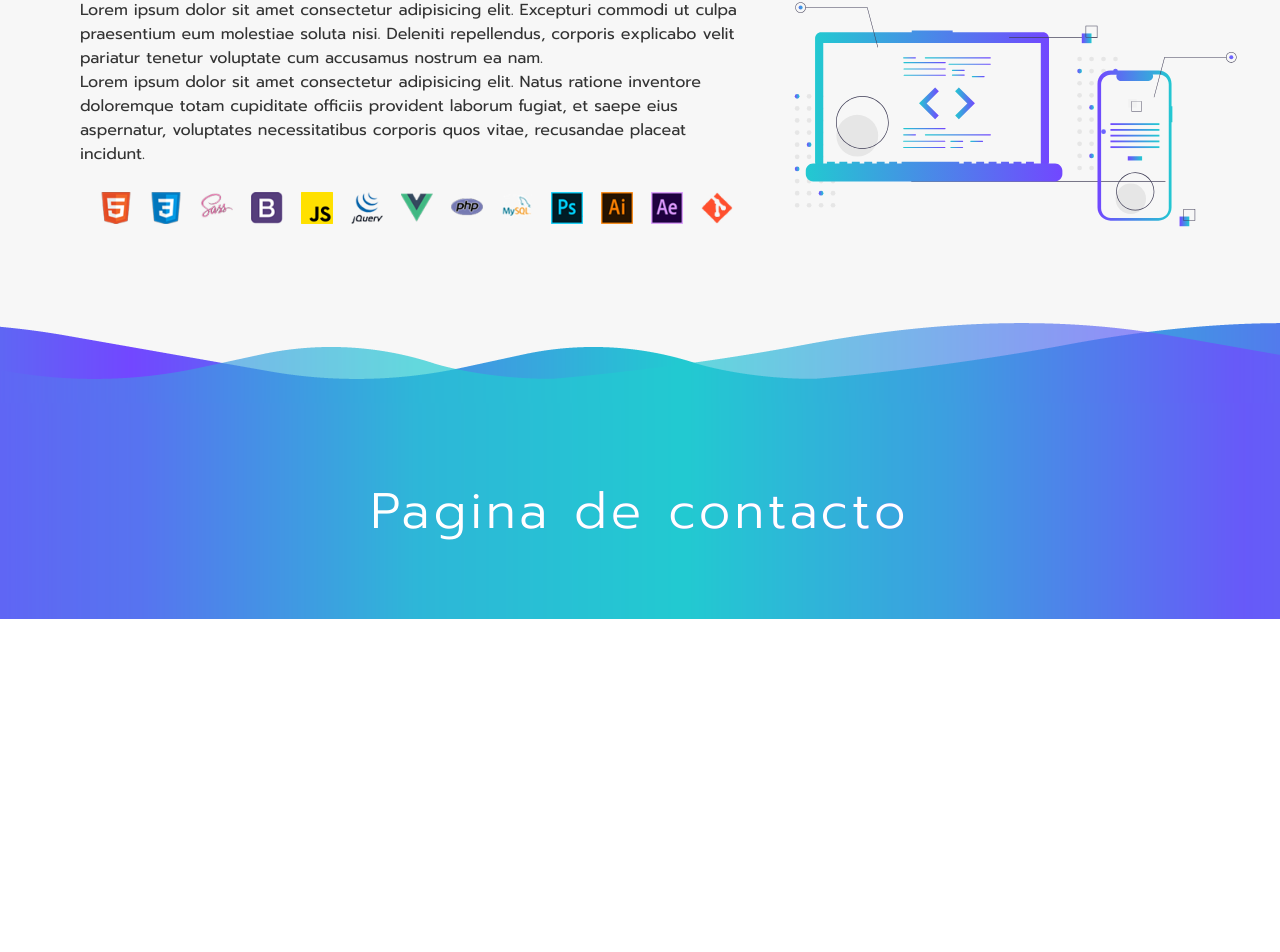
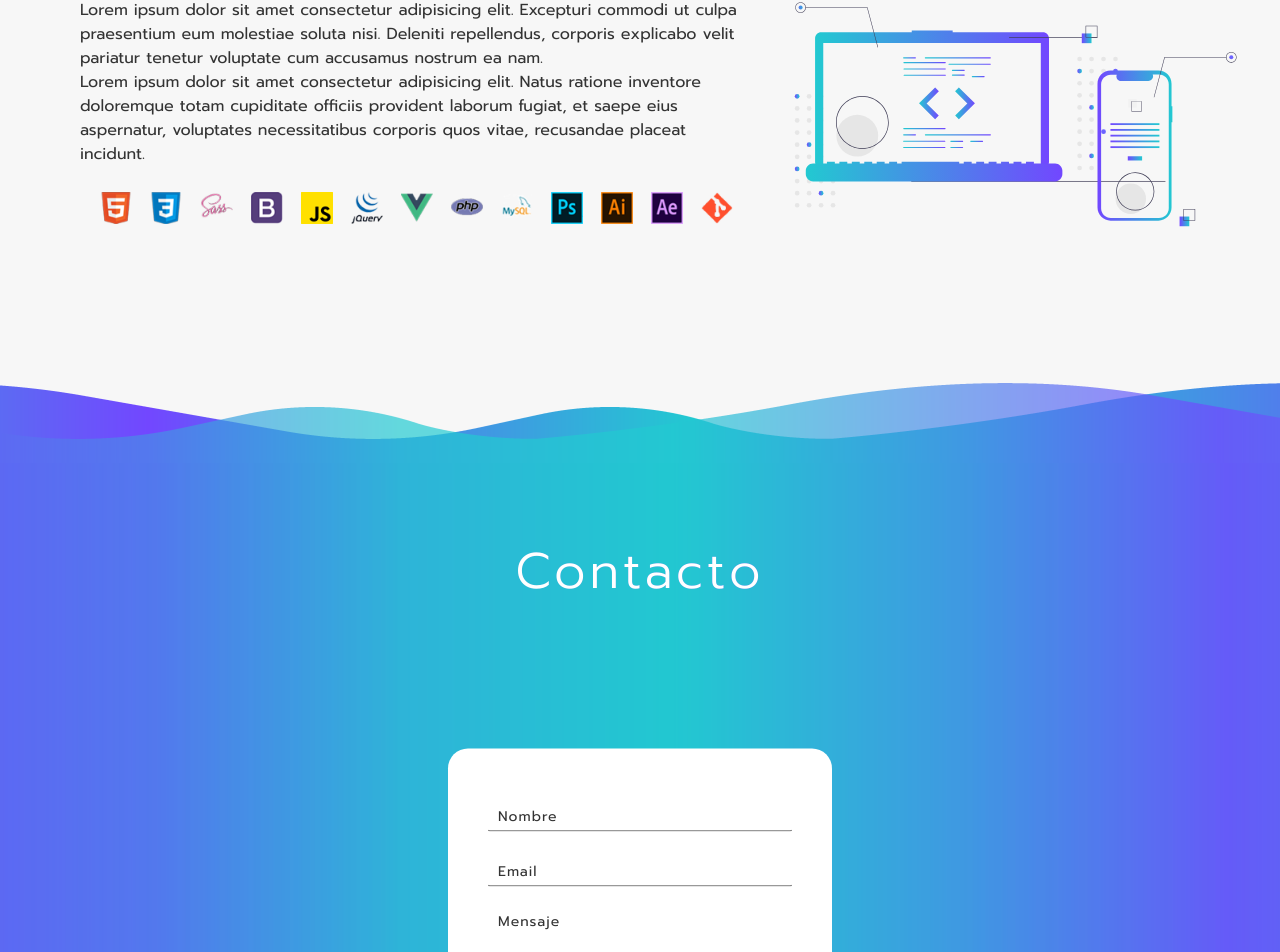
Before and after one commit to Guilleo03/portfolio, a Vue app: page / in a window 1280 px wide. Shown: the part 1838-2790 px from the top of the page. Before the commit the page ends 2457 px from the top, so only its background shows below. Built offline with nearby package versions, Linux system fonts and the light colour scheme.

Commit message:
contacto terminado y animaciones en scroll

```diff
--- a/package.json
+++ b/package.json
@@ -8,6 +8,7 @@
   },
   "dependencies": {
     "core-js": "^3.6.4",
+    "nodemailer": "^6.4.6",
     "paper": "^0.12.4",
     "vue": "^2.6.11",
     "vue-animejs": "^2.1.1",
--- /dev/null
+++ b/src/assets/js/scrollanimation-left.js
@@ -0,0 +1,15 @@
+const animateScrollOberserver = new IntersectionObserver((entries, animateScrollOberserver) => {
+    entries.forEach((entry) => {
+        if (entry.isIntersecting) {
+            entry.target.classList.add('enter-left');
+            animateScrollOberserver.unobserve(entry.target);
+        }
+    });
+});
+
+export default {
+    bind(el) {
+        el.classList.add('before-enter-left');
+        animateScrollOberserver.observe(el);
+    }
+}
--- /dev/null
+++ b/src/assets/js/scrollanimation.js
@@ -0,0 +1,15 @@
+const animateScrollOberserver = new IntersectionObserver((entries, animateScrollOberserver) => {
+    entries.forEach((entry) => {
+        if (entry.isIntersecting) {
+            entry.target.classList.add('enter');
+            animateScrollOberserver.unobserve(entry.target);
+        }
+    });
+});
+
+export default {
+    bind(el) {
+        el.classList.add('before-enter');
+        animateScrollOberserver.observe(el);
+    }
+}
--- a/src/components/AcercaDeMi.vue
+++ b/src/components/AcercaDeMi.vue
@@ -20,7 +20,7 @@
         />
       </svg>
       <div id="aboutMe">
-        <article>
+        <article v-scrollAnimation>
           <p>Lorem ipsum dolor sit amet consectetur adipisicing elit. Excepturi commodi ut culpa praesentium eum molestiae soluta nisi. Deleniti repellendus, corporis explicabo velit pariatur tenetur voluptate cum accusamus nostrum ea nam.</p>
           <p>Lorem ipsum dolor sit amet consectetur adipisicing elit. Natus ratione inventore doloremque totam cupiditate officiis provident laborum fugiat, et saepe eius aspernatur, voluptates necessitatibus corporis quos vitae, recusandae placeat incidunt.</p>
           <ul>
@@ -65,7 +65,7 @@
             </li>
           </ul>
         </article>
-        <article>
+        <article id="illustration" v-scrollAnimation>
           <svg
             version="1.1"
             id="b6117b06-2b45-45bc-b789-4a82ab6612dd"
@@ -780,23 +780,6 @@
           </svg>
         </article>
       </div>
-      <!-- <svg
-        version="1.1"
-        id="Capa_2"
-        xmlns="http://www.w3.org/2000/svg"
-        xmlns:xlink="http://www.w3.org/1999/xlink"
-        x="0px"
-        y="0px"
-        viewBox="0 0 1366 81"
-        style="enable-background:new 0 0 1366 81;"
-        xml:space="preserve"
-      >
-        <path
-          class="st0 curve"
-          d="M0,22l314.64,49.53c77.77,12.24,156.97,12.38,234.78,0.41l229.1-35.25c63.38-9.75,127.76-11.13,191.5-4.09
-	l122.8,13.56c59.14,6.53,118.91,4.35,177.42-6.46L1366,22V0H0V22z"
-        />
-      </svg>-->
       <div id="waves"></div>
     </section>
   </div>
@@ -809,7 +792,17 @@ export default {
 </script>
 
 <style lang="scss" scoped>
+.before-enter{
+  opacity: 0;
+  transform: translateY(100px);
+  transition: .5s all ease-in
+}
+.enter{
+  transform: translateY(0);
+  opacity: 1;
+}
 #waves{
+  margin-top: 60px;
     background-image: url("../assets/img/waves.png");
     position: relative;
     animation: waves 10s linear infinite;
--- a/src/components/Contacto.vue
+++ b/src/components/Contacto.vue
@@ -1,17 +1,32 @@
 <template>
   <div id="contacto">
     <section id="formSection">
-      <h2>Pagina de contacto</h2>
+      <h2>Contacto</h2>
+      <form>
+        <div>
+          <input id="nombre" type="text" name="nombre" required />
+          <label class="label" for="nombre">Nombre</label>
+        </div>
+        <div>
+          <input id="email" type="text" name="email" required />
+          <label class="label" for="email">Email</label>
+        </div>
+        <div>
+          <textarea id="message" cols="30" rows="10" name="message" required></textarea>
+          <label class="label" for="message">Mensaje</label>
+        </div>
+        <input type="button" value="Enviar" />
+      </form>
     </section>
   </div>
 </template>
 
 <script>
-//import "../assets/js/contacto";
 
 export default {
-  name: "Contacto"
-};
+  name: "Contacto",
+  }
+
 </script>
 
 <style lang="scss" scoped>
@@ -20,6 +35,7 @@ export default {
   position: relative;
   animation: waves 10s linear infinite;
   width: 100%;
+  height: 100vh;
   &::before {
     content: "";
     position: absolute;
@@ -28,7 +44,7 @@ export default {
     left: 0;
     bottom: 0;
     width: 100%;
-    height: 100%;
+    height: 100vh;
     animation: waves-reverse 10s linear infinite;
   }
 }
@@ -58,4 +74,93 @@ h2 {
   text-fill-color: white !important;
   -webkit-text-fill-color: white !important;
 }
+form {
+  position: absolute;
+  top: 60vh;
+  width: 30%;
+  background-color: white;
+  left: 50%;
+  transform: translate(-50%, -50%);
+  padding: 40px;
+  border-radius: 20px;
+  text-align: center;
+  div {
+    position: relative;
+    &:nth-child(3) label {
+      top: 12px;
+      transform: translateY(0);
+    }
+    label {
+      position: absolute;
+      z-index: 99;
+      top: 50%;
+      transform: translateY(-50%);
+      font-size: 14px;
+      left: 10px;
+      letter-spacing: 1px;
+      transition: 0.3s all;
+    }
+    input[type="text"],
+    textarea {
+      width: 100%;
+      border: none;
+      border-bottom: 1px solid #333333;
+      border-radius: 2px;
+      margin: 12px 0;
+      height: 31px;
+      padding: 6px;
+      outline: 0;
+      letter-spacing: 1px;
+      font-size: 12px;
+      color: #333333;
+      position: relative;
+    }
+    textarea {
+      height: 100px;
+      resize: none;
+      font-family: "Prompt", sans-serif;
+    }
+  }
+
+  input[type="button"] {
+    background-image: linear-gradient(45deg, #22c9d1, #7247ff, #22c9d1);
+    height: 38px;
+    width: 170px;
+    cursor: pointer;
+    border: none;
+    outline: 0;
+    border-radius: 20px !important;
+    font-size: 13px;
+    letter-spacing: 1px;
+    margin-top: 30px;
+    transition: 0.5s all;
+    color: white;
+    background-size: 200%;
+    text-decoration: none;
+    font-family: "Prompt", sans-serif;
+    line-height: 38px;
+    text-align: center;
+    position: relative;
+    &:hover {
+      background-position: 100%;
+    }
+  }
+  input[type="text"]:focus + label,
+  textarea:focus + label,
+  input[type="text"]:not(:focus):valid + label,
+  textarea:not(:focus):valid + label {
+    top: 0;
+    left: 6px;
+    font-size: 11px;
+    background: -webkit-linear-gradient(45deg, #22c9d1, #7247ff);
+    background-clip: text;
+    -webkit-background-clip: text;
+    text-fill-color: transparent;
+    -webkit-text-fill-color: transparent;
+  }
+  textarea:focus + label,
+  textarea:not(:focus):valid + label {
+    top: -8px;
+  }
+}
 </style>
--- a/src/components/SeccionTrabajos.vue
+++ b/src/components/SeccionTrabajos.vue
@@ -9,7 +9,7 @@
           :key="index">
           <button>{{trabajo.nombre}}</button>
         </router-link>-->
-        <div class="infoContainer">
+        <div v-scrollAnimation-left class="infoContainer">
           <h3>Nombre del trabajo 1</h3>
           <p>ipsum dolor sit amet consectetur adipisicing elit. Placeat itaque velit et! Blanditiis esse minus perspiciatis illo tempora nemo illum impedit eius officia qui saepe, quis ducimus ipsa iure quasi.</p>
           <div class="buttonsWork">
@@ -19,7 +19,7 @@
             <a href class="visitSite">Ir a la página</a>
           </div>
         </div>
-        <div class="imgContainer">
+        <div v-scrollAnimation class="imgContainer">
           <img src="../assets/img/clima.png" alt />
         </div>
       </article>
@@ -147,4 +147,23 @@ export default {
     transform: rotate(-15deg) translate(15px, -35px);
   }
 }
+
+.before-enter{
+  opacity: 0;
+  transform: translateX(35px) rotate(30deg);
+  transition: .5s all ease-in
+}
+.enter{
+  transform: translateX(0) rotate(30deg);
+  opacity: 1;
+}
+.before-enter-left{
+  opacity: 0;
+  transform: translateX(-35px);
+  transition: .5s all ease-in
+}
+.enter-left{
+  transform: translateX(0);
+  opacity: 1;
+}
 </style>
--- a/src/main.js
+++ b/src/main.js
@@ -2,6 +2,11 @@ import Vue from 'vue'
 import App from './App.vue'
 import router from './router'
 import store from './store'
+import ScrollAnimation from './assets/js/scrollanimation'
+import ScrollAnimationLeft from './assets/js/scrollanimation-left'
+
+Vue.directive('scrollAnimation', ScrollAnimation);
+Vue.directive('scrollAnimation-left', ScrollAnimationLeft);
 
 
 Vue.config.productionTip = false
```
Also changed, not shown: src/assets/js/contacto.js (deleted, +0 -11 lines), 1 other file (tests, documents, lock files or other folders).
